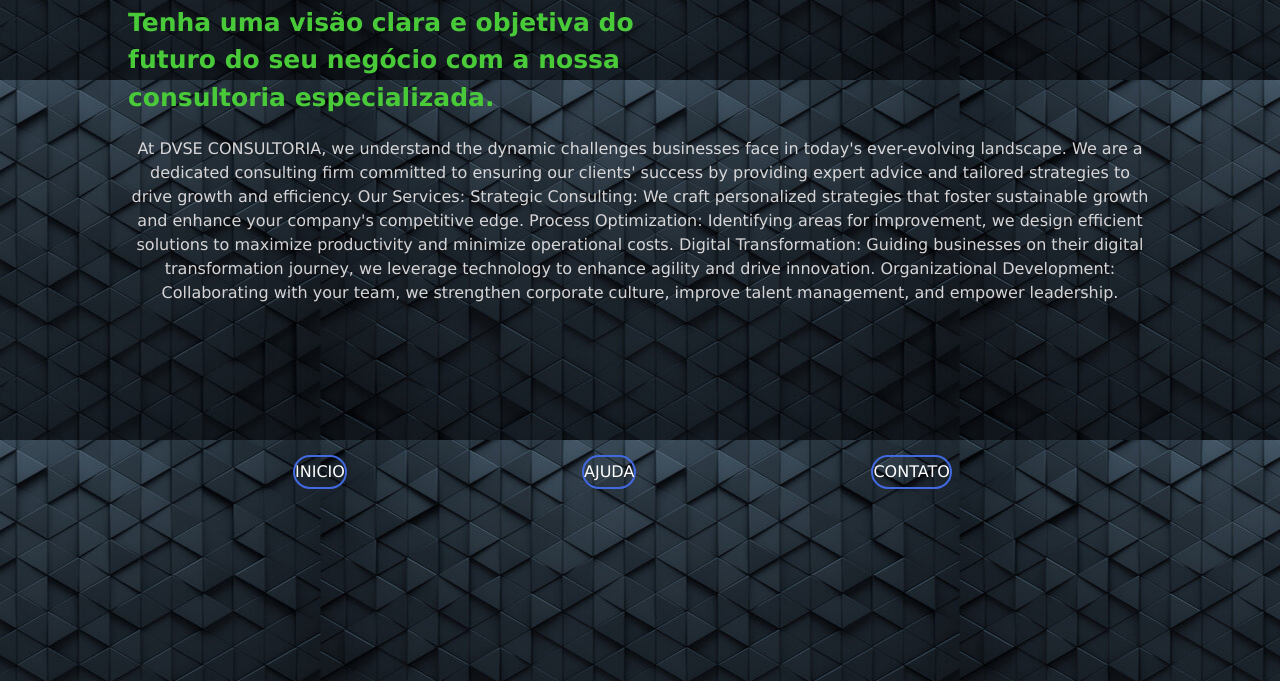
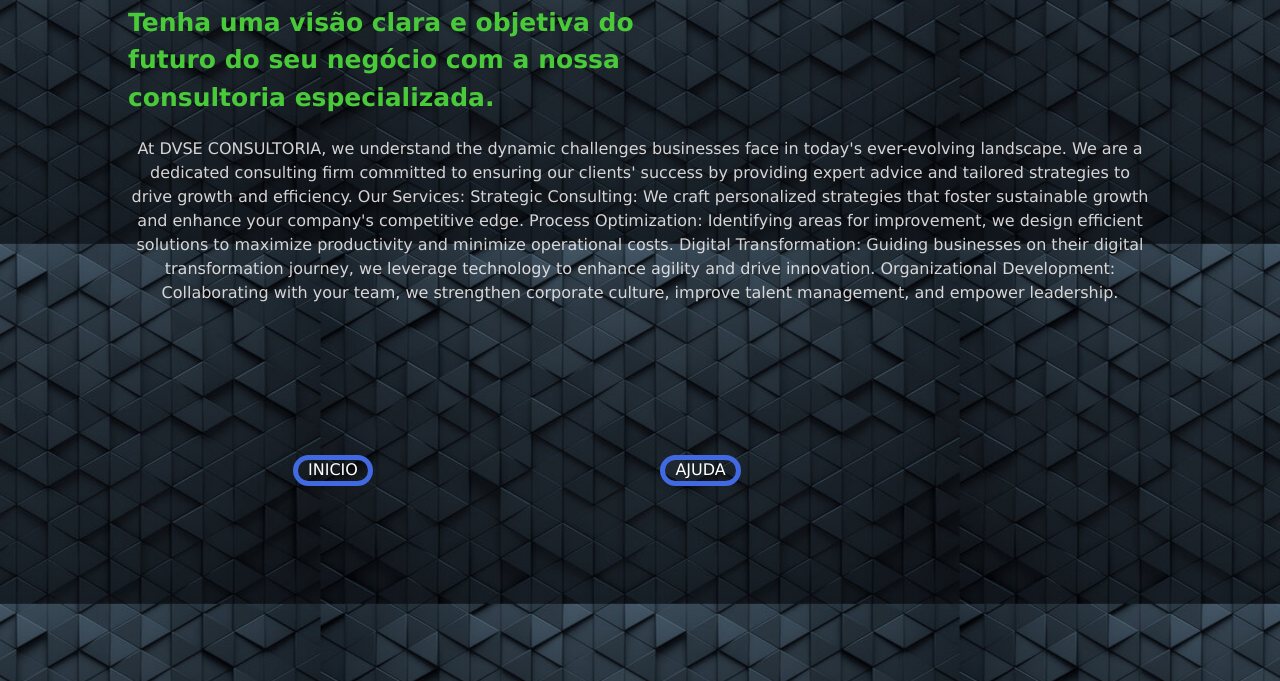
Before and after one commit to Allankeslley/AKING_tech, a plain HTML site: page SiteConsultoria/index.html in a window 1280 px wide. Shown: the part 119-800 px from the top of the page. Drawn offline with Linux system fonts and the light colour scheme.

Commit message:
criando site de consoultoria

```diff
--- a/SiteConsultoria/index.html
+++ b/SiteConsultoria/index.html
@@ -5,7 +5,7 @@
     <meta charset="UTF-8">
     <meta name="viewport" content="width=device-width, initial-scale=1">
     <title>DVES Consultoria</title>
-    <link rel="stylesheet" href=".css">
+    <link rel="stylesheet" href="style.css">
 </head>
 
 <body>
--- a/SiteConsultoria/.css
+++ b/SiteConsultoria/style.css
@@ -40,17 +40,12 @@
     display: inline-flex;
     margin: 150px;
     color: white;
-    border: 2px solid royalblue;
-    padding: 10 px;
+    border: 5px solid royalblue;
+    padding: 10px;
     border-radius: 60px;
-    line-height: 30px;
-    margin-right: 50px;
+    line-height: 5%;
+    margin-right: 10%;
     column-fill: balance;
-}
-
-a:hover{
-    color: blue;
-    transition: 0.3s all;
 }
 
 h2{
```
Also changed, not shown: SiteConsultoria/arquivo.html (+1 -1 lines), SiteConsultoria/arquivo1.html (+1 -1 lines), SiteConsultoria/ligt.css (renamed from SiteConsultoria/LIGT.CSS).
